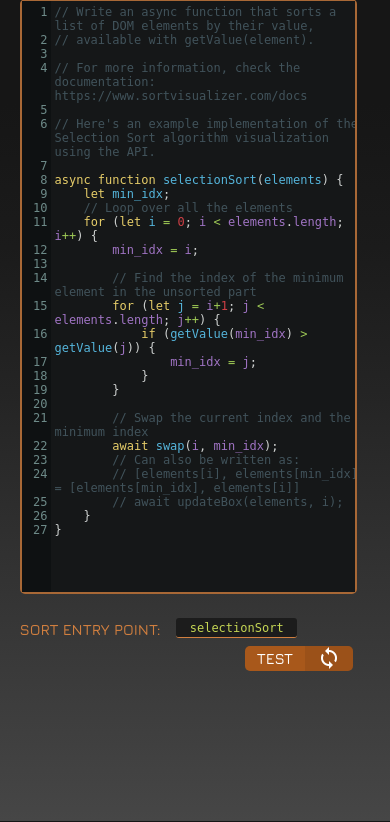
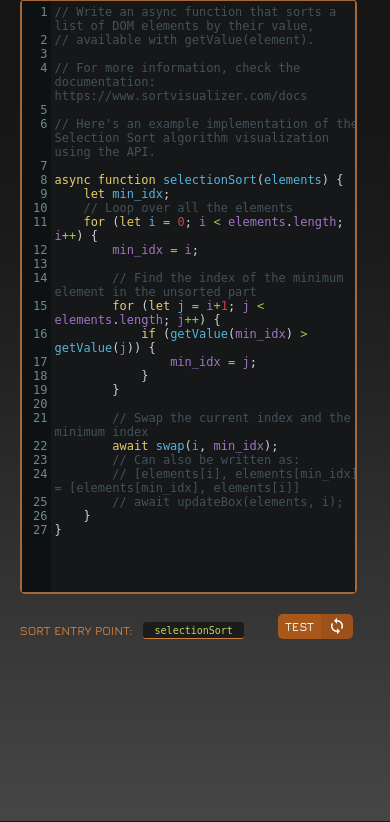
Before and after one commit to Myphz/sortvisualizer, a Flask app: page /customsort/ in a window 390 px wide. Shown: the part 1278-2100 px from the top of the page. Run offline with Flask 2, Linux system fonts and the light colour scheme; some libraries are stand-ins or nearby versions; some web fonts are replaced.

Commit message:
Mobile fixes

```diff
--- a/static/css/base_sort.css
+++ b/static/css/base_sort.css
@@ -440,7 +440,7 @@ body {
 
 @media only screen and (max-width: 1100px) {
     #sort-entry-point-text {
-        font-size: 15px;
+        font-size: 12px;
     }
 }
 
@@ -462,8 +462,11 @@ body {
 
 @media only screen and (max-width: 1100px) {
     #entry-point {
-        height: 17px;
-        font-size: 12px;
+        margin-top: 5px;
+        margin-left: 5px;
+        height: 14px;
+        font-size: 10px;
+        width: 25vw;
     }
 }
 
@@ -507,16 +510,16 @@ body {
 
 @media only screen and (max-width: 1100px) {
     .btn-code {
-        font-size: 15px;
+        font-size: 12px;
         height: 25px;
     }
 
     .btn-text, .btn-icon {
-        padding: 0 12px;
+        padding: 0 7px;
     }
 
-    .btn-icon {
-        font-size: 22px;
+    .btn-icon i {
+        font-size: 18px !important;
     }
 }
 
```
